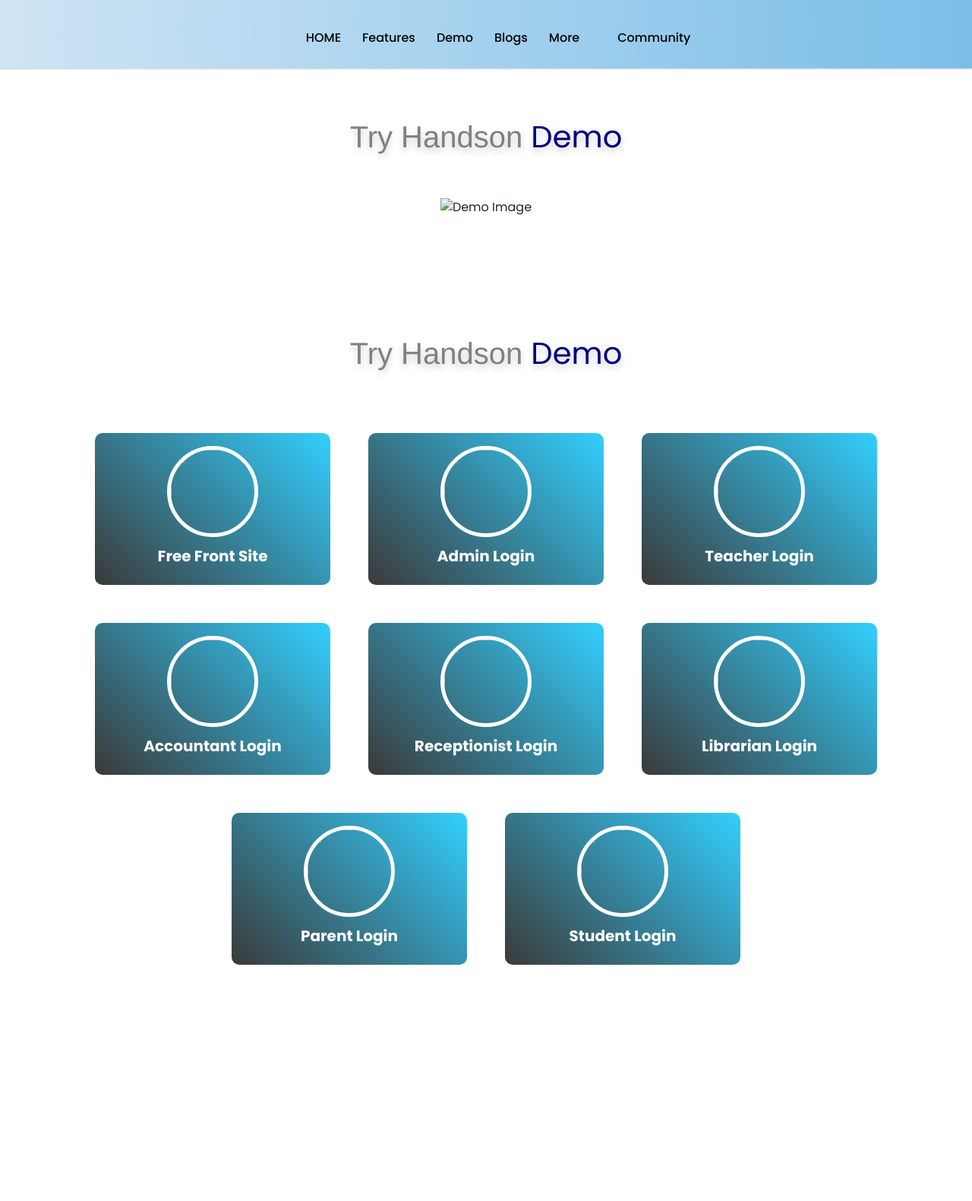
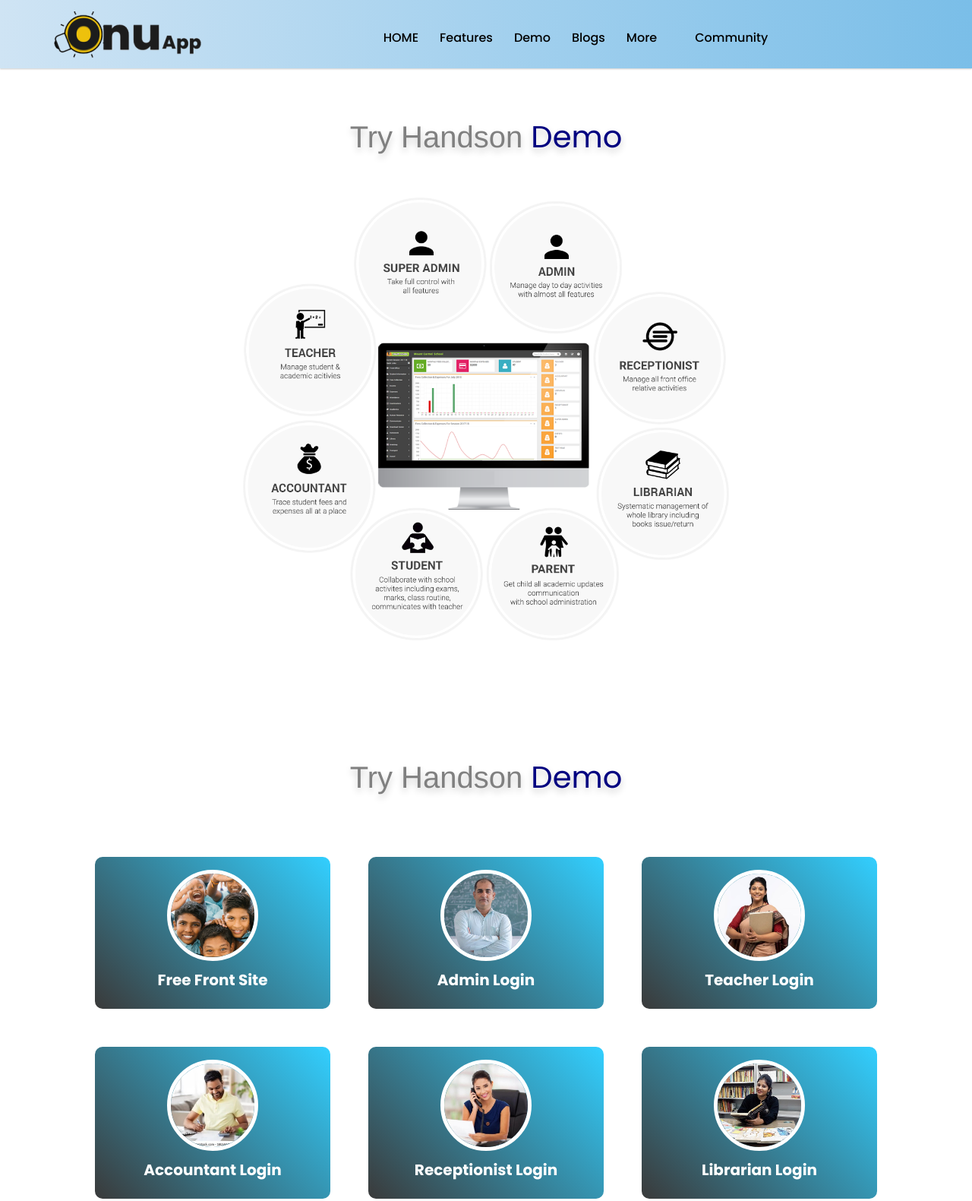
Before and after one commit to Pranjalpatil17/ONU-APP-Educational-website-using-HTML-CSS-JAVASCRIPT, a plain HTML site: page demo.html in a window 1280 px wide. Shown: the top 1581 px of the page at 76% size. Before the commit the page ends 1345 px from the top, so only its background shows below. Drawn offline with nearby package versions, Linux system fonts and the light colour scheme; the site is published under a folder, as on GitHub Pages, so addresses that start at the root find nothing.

Commit message:
Add files via upload

```diff
--- a/demo.html
+++ b/demo.html
@@ -19,12 +19,12 @@
       <div class="navbar">
         <i class="bx bx-menu"></i>
         <div class="logo">
-          <img src="/images/logo.png" alt="" />
+          <img src="./images/logo.png" alt="" />
         </div>
         <div class="nav-links">
           <div class="sidebar-logo">
             <span class="logo-name">
-              <img src="/images/logo.png" alt=""
+              <img src="./images/logo.png" alt=""
             /></span>
             <i class="bx bx-x"></i>
           </div>
@@ -58,7 +58,7 @@
     <div class="demo-heading">Try Handson <span id="demo">Demo</span></div>
     <!--======================= BACKGROUND IMAGE =======================-->
     <div class="bg-image">
-      <img src="/img/features.png" alt=" Demo Image" />
+      <img src="./img/features.png" alt=" Demo Image" />
     </div>
 
     <!--========================= DEMO CARDS ============================-->
@@ -68,49 +68,49 @@
         <div class="flex-container">
           <div class="flex-box">
             <a href="#" class="btn"
-              ><img src="/img/1.png" class="profile-img" />
+              ><img src="./img/1.png" class="profile-img" />
               <p id="text-name">Free Front Site</p>
             </a>
           </div>
           <div class="flex-box">
             <a href="#" class="btn"
-              ><img src="/img/2.jpg" class="profile-img" />
+              ><img src="./img/2.jpg" class="profile-img" />
               <p id="text-name">Admin Login</p>
             </a>
           </div>
           <div class="flex-box">
             <a href="#" class="btn"
-              ><img src="/img/3.jpg" class="profile-img" />
+              ><img src="./img/3.jpg" class="profile-img" />
               <p id="text-name">Teacher Login</p>
             </a>
           </div>
           <div class="flex-box">
             <a href="#" class="btn"
-              ><img src="/img/4.jpg" class="profile-img" />
+              ><img src="./img/4.jpg" class="profile-img" />
               <p id="text-name">Accountant Login</p>
             </a>
           </div>
           <div class="flex-box">
             <a href="#" class="btn"
-              ><img src="/img/5.jpg" class="profile-img" />
+              ><img src="./img/5.jpg" class="profile-img" />
               <p id="text-name">Receptionist Login</p>
             </a>
           </div>
           <div class="flex-box">
             <a href="#" class="btn"
-              ><img src="/img/6.jpg" class="profile-img" />
+              ><img src="./img/6.jpg" class="profile-img" />
               <p id="text-name">Librarian Login</p>
             </a>
           </div>
           <div class="flex-box">
             <a href="#" class="btn"
-              ><img src="/img/7.jpg" class="profile-img" />
+              ><img src="./img/7.jpg" class="profile-img" />
               <p id="text-name">Parent Login</p>
             </a>
           </div>
           <div class="flex-box">
             <a href="#" class="btn"
-              ><img src="/img/8.jpg" class="profile-img" />
+              ><img src="./img/8.jpg" class="profile-img" />
               <p id="text-name">Student Login</p>
             </a>
           </div>
```
